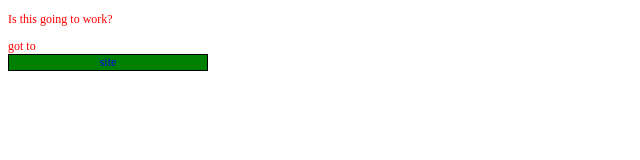
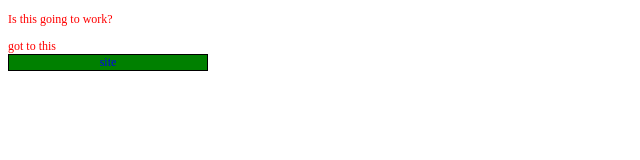
Before and after one commit to UsmanCanCode/HTML-CSS, a plain HTML site: page index.html in a window 1280 px wide. Shown: the full height of the page, 0-640 px from the left. Drawn offline with Linux system fonts and the light colour scheme; files that its build step writes are made by us from their sources.

Commit message:
Update index.html

```diff
--- a/index.html
+++ b/index.html
@@ -11,7 +11,7 @@
 
 <body>
 	<p>Is this going to work?</p>
-	<p>got to <a href= "https://usmancancode.github.io/HTML-CSS/site/">site</a></p>
+	<p>got to this<a href= "https://usmancancode.github.io/HTML-CSS/site/">site</a></p>
 </body>
 
 
```
